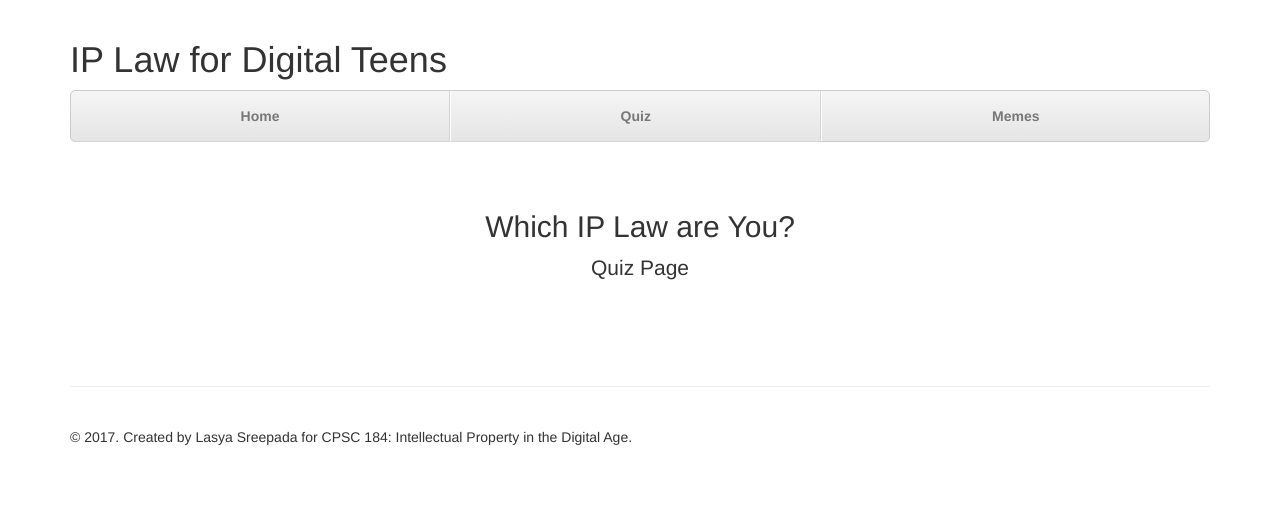
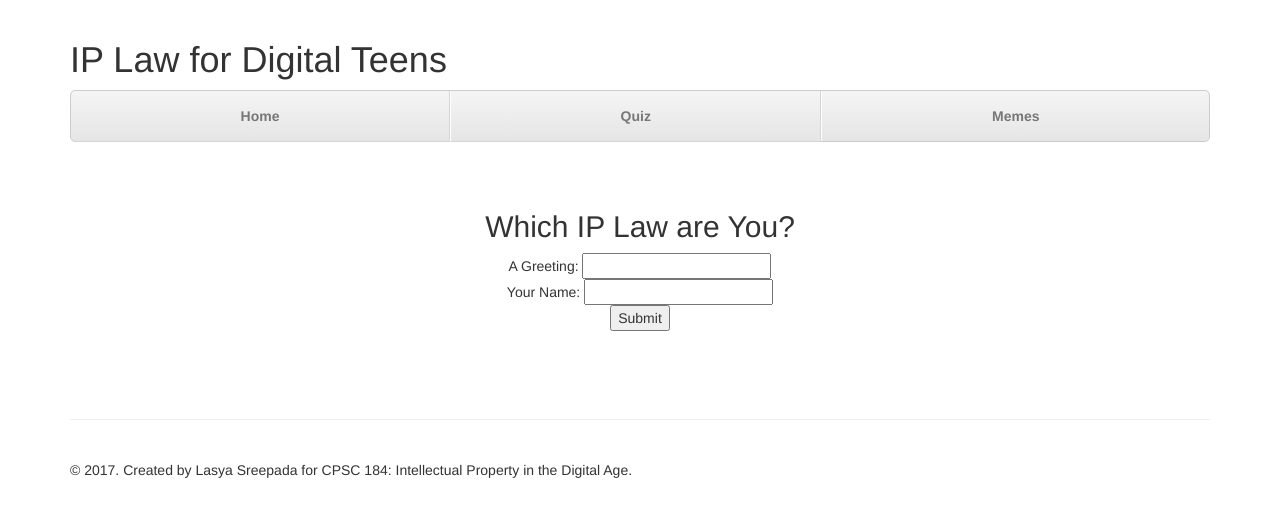
Before and after one commit to lasyasreepada/iplaw-for-digital-teens, a Flask app: page /quiz in a window 1280 px wide. Shown: the top 517 px of the page. Run offline with Flask 2, Linux system fonts and the light colour scheme; some libraries are stand-ins or nearby versions.

Commit message:
bug fixes

```diff
--- a/templates/quiz.html
+++ b/templates/quiz.html
@@ -35,7 +35,13 @@
 
       <div class="jumbotron">
 	      <h2 class="text">Which IP Law are You?</h2>
-	      <p>Quiz Page</p>
+	      <form action="/hello" method="POST">
+   		 A Greeting: <input type="text" name="greet">
+    		<br/>
+   	 	Your Name: <input type="text" name="name">
+  		<br/>
+    		<input type="submit">
+	      </form>
       </div>
       <!-- WebSite Footer -->
       <footer class="footer">
```
